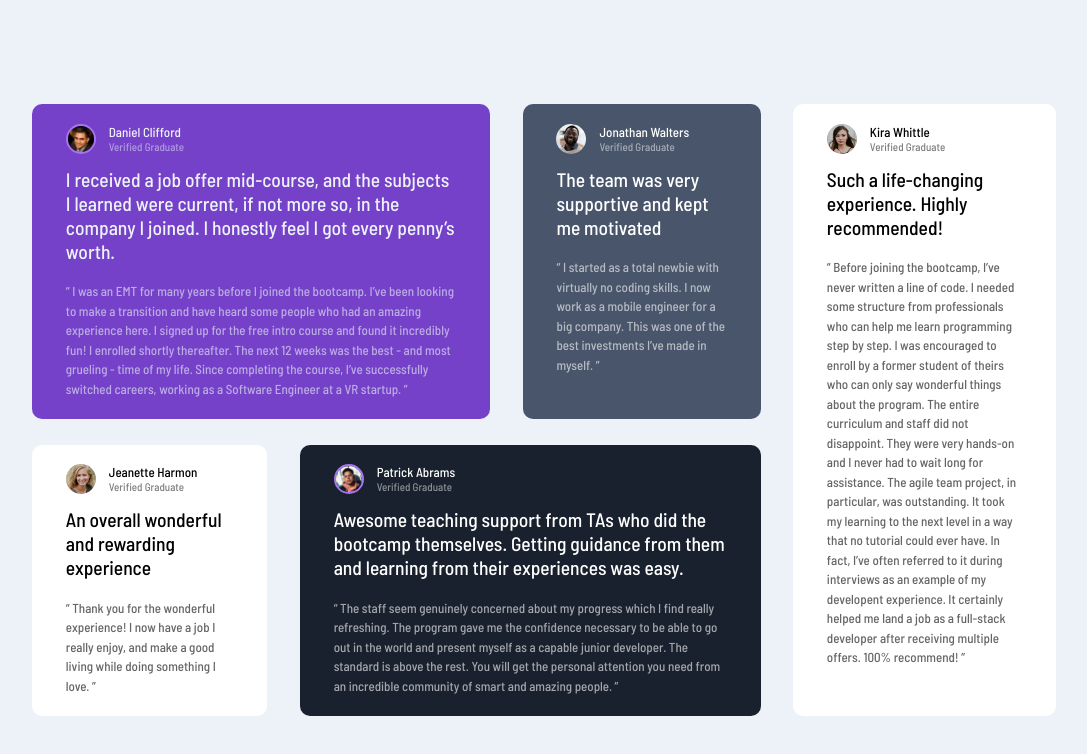
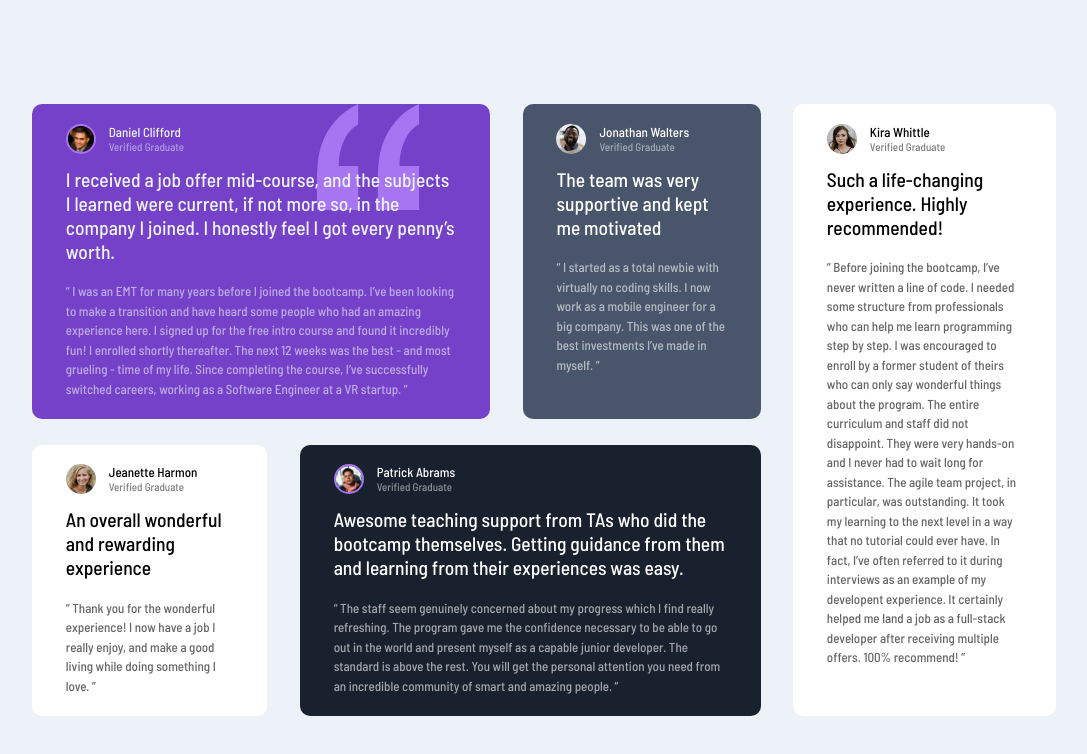
Before and after one commit to Barbelitos/FrontEndMentor-TestimonialsGrid, a plain HTML site: page index.html in a window 1280 px wide. Shown: the whole page, without its empty margins (96-1183 px from the left). Drawn offline with Linux system fonts and the light colour scheme.

Commit message:
Edit readme file

```diff
--- a/CSS/styles.css
+++ b/CSS/styles.css
@@ -43,7 +43,7 @@ body {
 /* SPECIFIC CARDS */
 #daniel__card {
   color: var(--light-grayish-blue);
-  background: url(images/bg-pattern-quotation.svg) no-repeat,
+  background: url(/images/bg-pattern-quotation.svg) no-repeat,
     var(--moderate-violet);
   background-position-x: 90%;
   background-size: 102px 106px;
```
Also changed, not shown: 2 other files.
